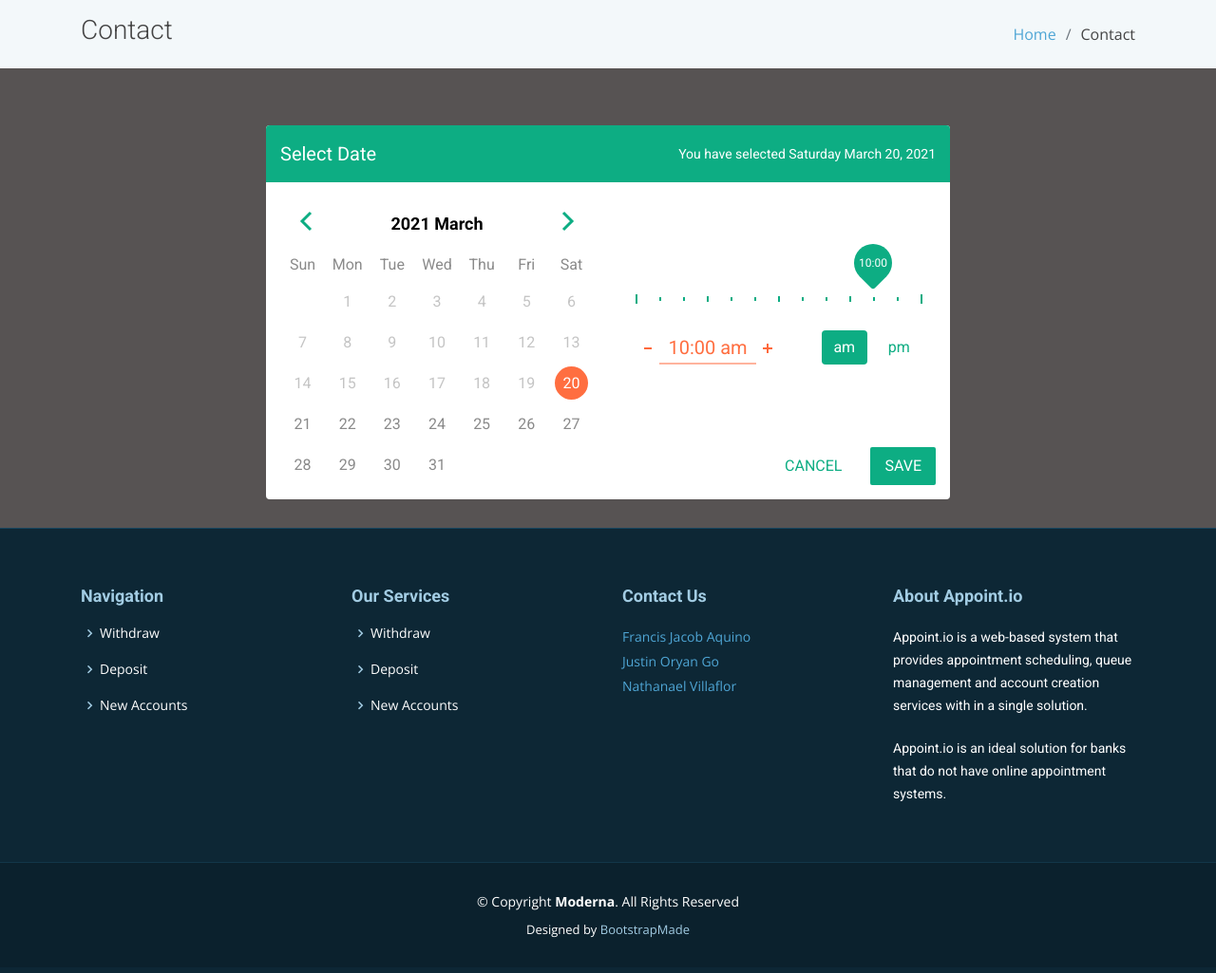
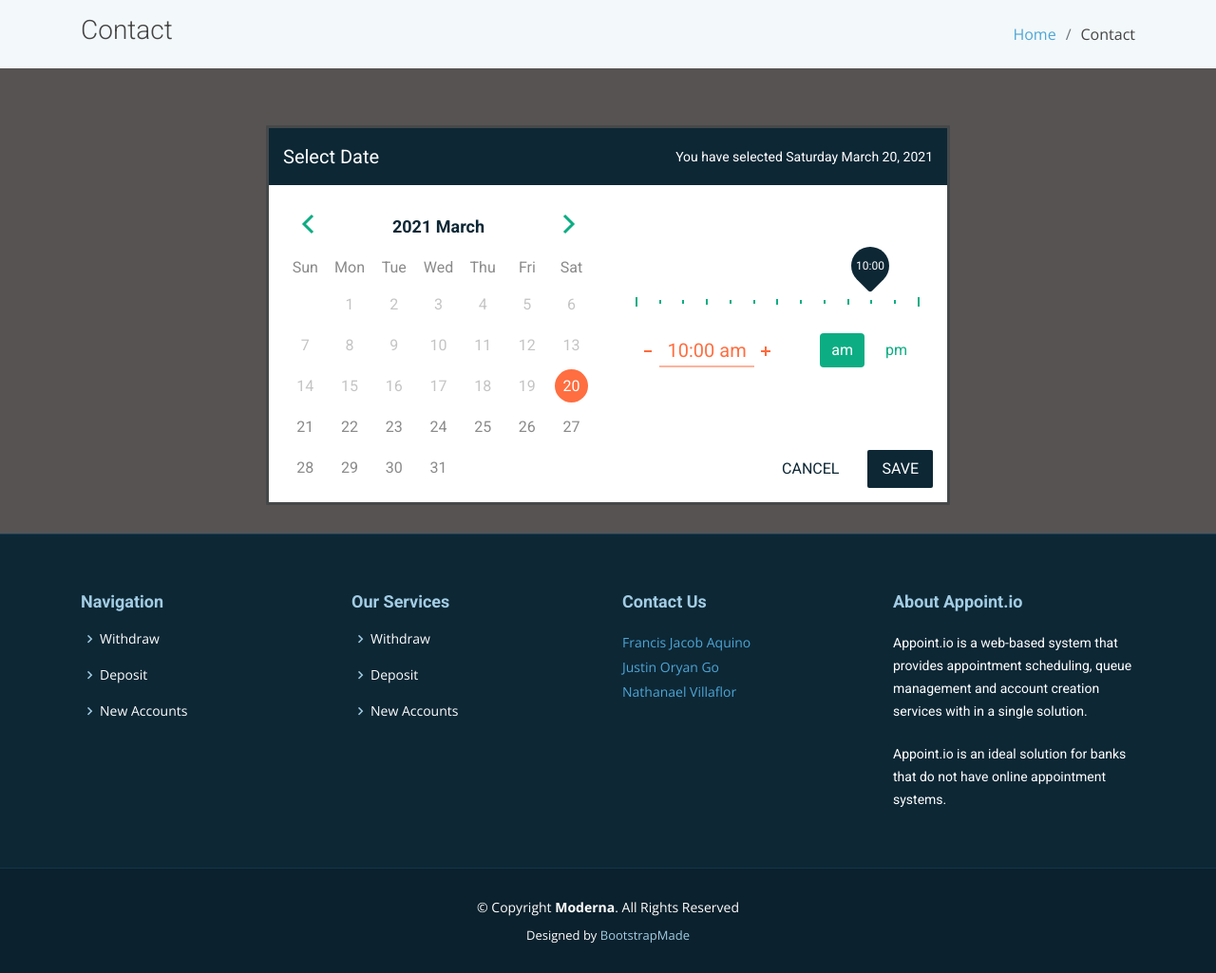
Before and after one commit to Nathanael-14/Web-based-Bank-Appointment-and-Queuing-System.github.io, a PHP site: page /contact.html in a window 1280 px wide. Shown: the part 80-1105 px from the top of the page at 95% size. Before the commit the page ends 1068 px from the top, so only its background shows below. Run offline with PHP 8.4, Linux system fonts and the light colour scheme; some libraries are stand-ins or nearby versions.

Commit message:
Update calendar.css
-changed color schemes

```diff
--- a/assets/css/calendar.css
+++ b/assets/css/calendar.css
@@ -11,8 +11,8 @@ body {
     background: rgb(87, 83, 83);
   }
 
-  .app-container {
-    border-radius: 4px;
+   .app-container {
+    border-radius: 1px;
     overflow: hidden;
     width: 720px;
     height: auto;
@@ -21,7 +21,10 @@ body {
     left: 0;
     right: 0;
     margin: auto;
+    border-style: solid;
+    border-color: #454849;
   }
+
 
   .buttons-container {
     position: absolute;
@@ -45,11 +48,11 @@ body {
 
   .cancel-button {
     background: white;
-    color: #0DAD83;
+    color: #0d2735;
   }
 
   .save-button {
-    background: #0DAD83;
+    background: #0d2735;
     color: white;
   }
 
@@ -112,7 +115,7 @@ body {
   }
 
   .calendar-header {
-    color: black;
+    color: #0d2735;
     font-weight: bolder;
     text-align: center;
     font-size: 18px;
@@ -235,10 +238,10 @@ body {
 
   @-webkit-keyframes select-date {
     0% {
-      background: #FFAB91;
+      background: #0d2735;
     }
     100% {
-      background: #FF6E40;
+      background: #0d2735;
     }
   }
   @keyframes select-date {
@@ -465,7 +468,7 @@ body {
   }
   .time-input:focus ~ .formatted-time {
     border-radius: 2px;
-    background: #0DAD83;
+    background: #0d2735;
     color: white;
     cursor: default;
   }
@@ -522,10 +525,10 @@ body {
   }
   .datepicker.am .datepicker-header {
     color: white;
-    background: #0DAD83;
+    background: #0d2735;
   }
   .datepicker.am .current-time::after {
-    background: #0DAD83;
+    background: #0d2735;
   }
   .datepicker.am .actual-time {
     color: white;
```
